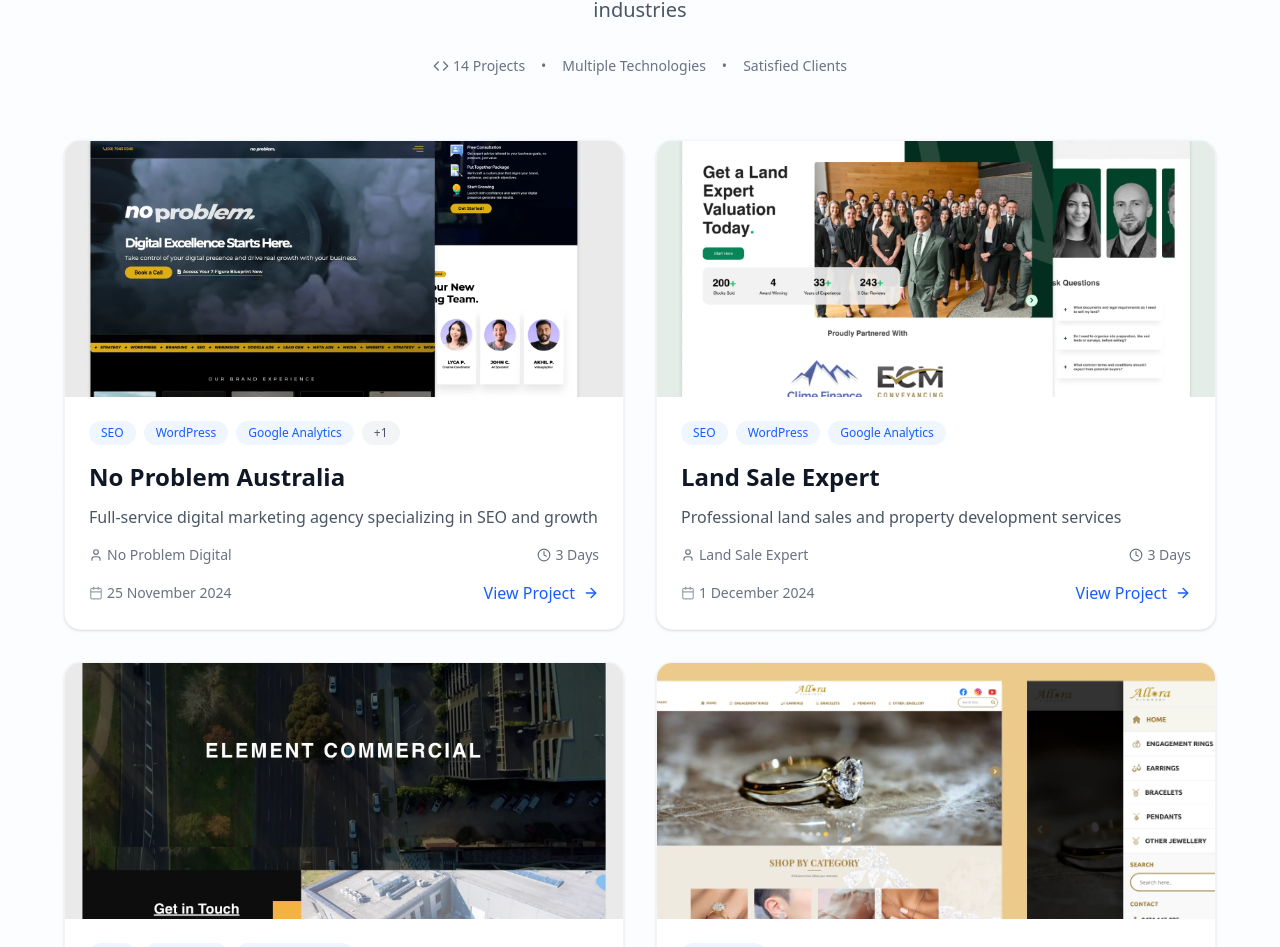
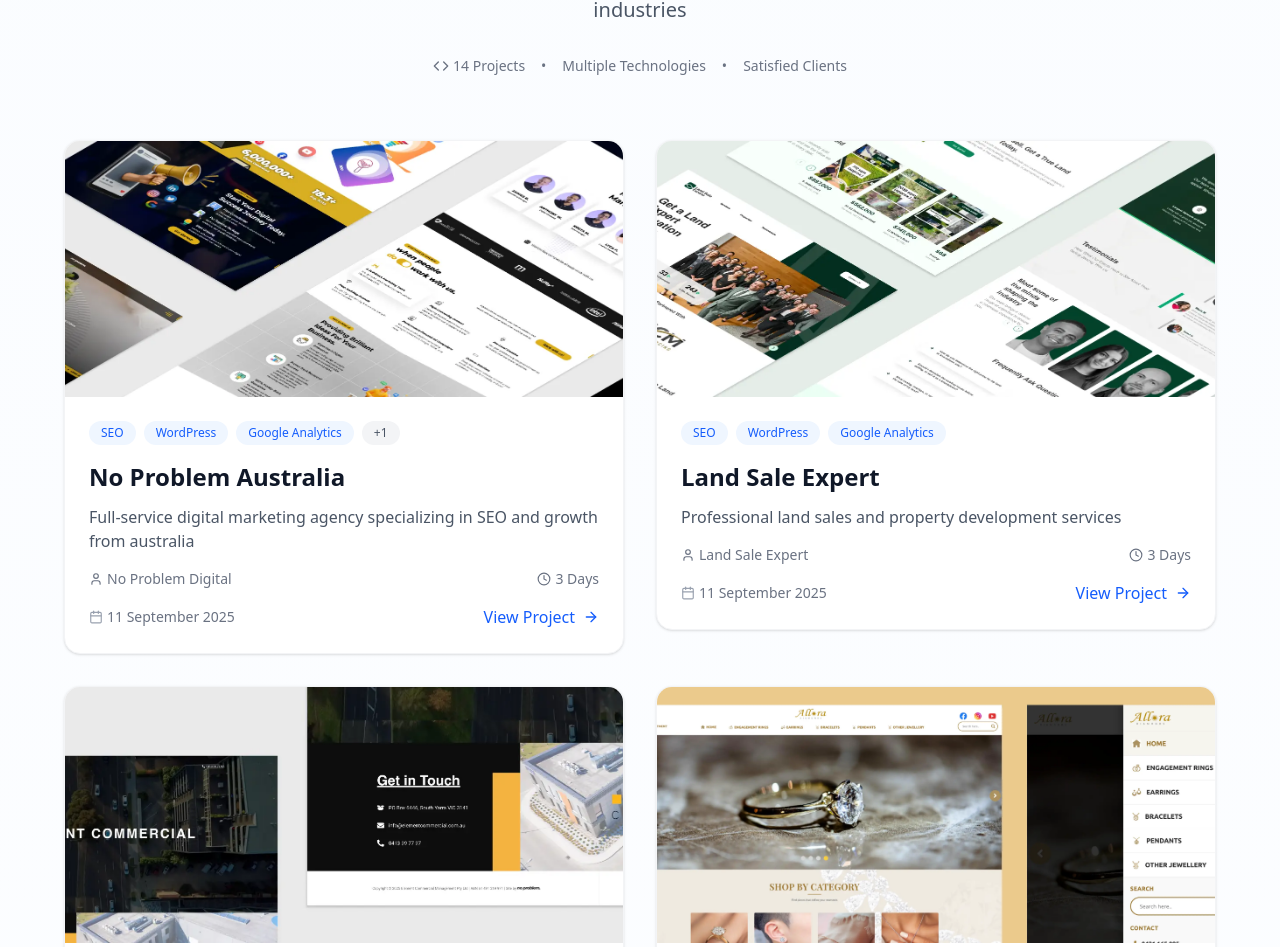
Before and after one commit to adigiz/kreatale-landing, a Next.js app: page /en/projects in a window 1280 px wide. Shown: the part 272-1219 px from the top of the page. Built offline with nearby package versions, Linux system fonts and the light colour scheme.

Commit message:
feat: update sitemap

```diff
--- a/src/app/sitemap.ts
+++ b/src/app/sitemap.ts
@@ -1,51 +1,54 @@
-import { MetadataRoute } from 'next'
-import projectsData from '@/lib/projectsData.json'
+import { MetadataRoute } from "next";
+import projectsData from "@/lib/projectsData.json";
 
 export default function sitemap(): MetadataRoute.Sitemap {
-  const baseUrl = 'https://kreatale.com'
-  const currentDate = new Date().toISOString()
+  const baseUrl = "https://kreatale.com";
+  const currentDate = new Date().toISOString();
+  const locales = ["en", "id"]; // Available locales
 
-  // Static pages
-  const staticPages = [
+  // Static pages for each locale
+  const staticPages = locales.flatMap((locale) => [
     {
-      url: baseUrl,
+      url: `${baseUrl}/${locale}`,
       lastModified: currentDate,
-      changeFrequency: 'weekly' as const,
+      changeFrequency: "weekly" as const,
       priority: 1,
     },
     {
-      url: `${baseUrl}/about`,
+      url: `${baseUrl}/${locale}/about`,
       lastModified: currentDate,
-      changeFrequency: 'monthly' as const,
+      changeFrequency: "monthly" as const,
       priority: 0.8,
     },
     {
-      url: `${baseUrl}/services`,
+      url: `${baseUrl}/${locale}/services`,
       lastModified: currentDate,
-      changeFrequency: 'monthly' as const,
+      changeFrequency: "monthly" as const,
       priority: 0.8,
     },
     {
-      url: `${baseUrl}/faq`,
+      url: `${baseUrl}/${locale}/faq`,
       lastModified: currentDate,
-      changeFrequency: 'monthly' as const,
+      changeFrequency: "monthly" as const,
       priority: 0.7,
     },
     {
-      url: `${baseUrl}/projects`,
+      url: `${baseUrl}/${locale}/projects`,
       lastModified: currentDate,
-      changeFrequency: 'weekly' as const,
+      changeFrequency: "weekly" as const,
       priority: 0.9,
     },
-  ]
+  ]);
 
-  // Dynamic project pages
-  const projectPages = Object.keys(projectsData).map((slug) => ({
-    url: `${baseUrl}/projects/${slug}`,
-    lastModified: currentDate,
-    changeFrequency: 'monthly' as const,
-    priority: 0.8,
-  }))
+  // Dynamic project pages for each locale
+  const projectPages = locales.flatMap((locale) =>
+    Object.keys(projectsData).map((slug) => ({
+      url: `${baseUrl}/${locale}/projects/${slug}`,
+      lastModified: currentDate,
+      changeFrequency: "monthly" as const,
+      priority: 0.8,
+    }))
+  );
 
-  return [...staticPages, ...projectPages]
+  return [...staticPages, ...projectPages];
 }
--- a/src/lib/projectsData.json
+++ b/src/lib/projectsData.json
@@ -5,9 +5,9 @@
     "country": "Australia",
     "subtitle": "Professional land sales and property development services",
     "client": "Land Sale Expert",
-    "duration": "1 December 2024 - 3 December 2024",
+    "duration": "11 September 2025 - 11 September 2025",
     "timeline": "3 Days",
-    "heroImage": "/portfolio-13.webp",
+    "heroImage": "/land-sale-experts/land-sale-experts-banner.webp",
     "projectType": "SEO Optimization",
     "portfolioImage": "/portfolio-13.webp",
     "techStacks": ["SEO", "WordPress", "Google Analytics"],
@@ -53,9 +53,9 @@
     "country": "Australia",
     "subtitle": "Commercial real estate and property investment solutions",
     "client": "Element Commercial",
-    "duration": "28 November 2024 - 30 November 2024",
+    "duration": "11 September 2025 - 11 September 2025",
     "timeline": "3 Days",
-    "heroImage": "/portfolio-14.webp",
+    "heroImage": "/element-commercial/element-commercial-banner.webp",
     "projectType": "SEO Optimization",
     "portfolioImage": "/portfolio-14.webp",
     "techStacks": ["SEO", "WordPress", "Google Analytics"],
@@ -99,11 +99,11 @@
     "title": "No Problem Australia",
     "demoUrl": "https://noproblem.com.au/",
     "country": "Australia",
-    "subtitle": "Full-service digital marketing agency specializing in SEO and growth",
+    "subtitle": "Full-service digital marketing agency specializing in SEO and growth from australia",
     "client": "No Problem Digital",
-    "duration": "25 November 2024 - 27 November 2024",
+    "duration": "11 September 2025 - 11 September 2025",
     "timeline": "3 Days",
-    "heroImage": "/portfolio-15.webp",
+    "heroImage": "/no-problem/no-problem-banner.webp",
     "projectType": "SEO Optimization",
     "portfolioImage": "/portfolio-15.webp",
     "techStacks": ["SEO", "WordPress", "Google Analytics", "Google Ads"],
```
Also changed, not shown: 1 other file (tests, documents, lock files or other folders).
